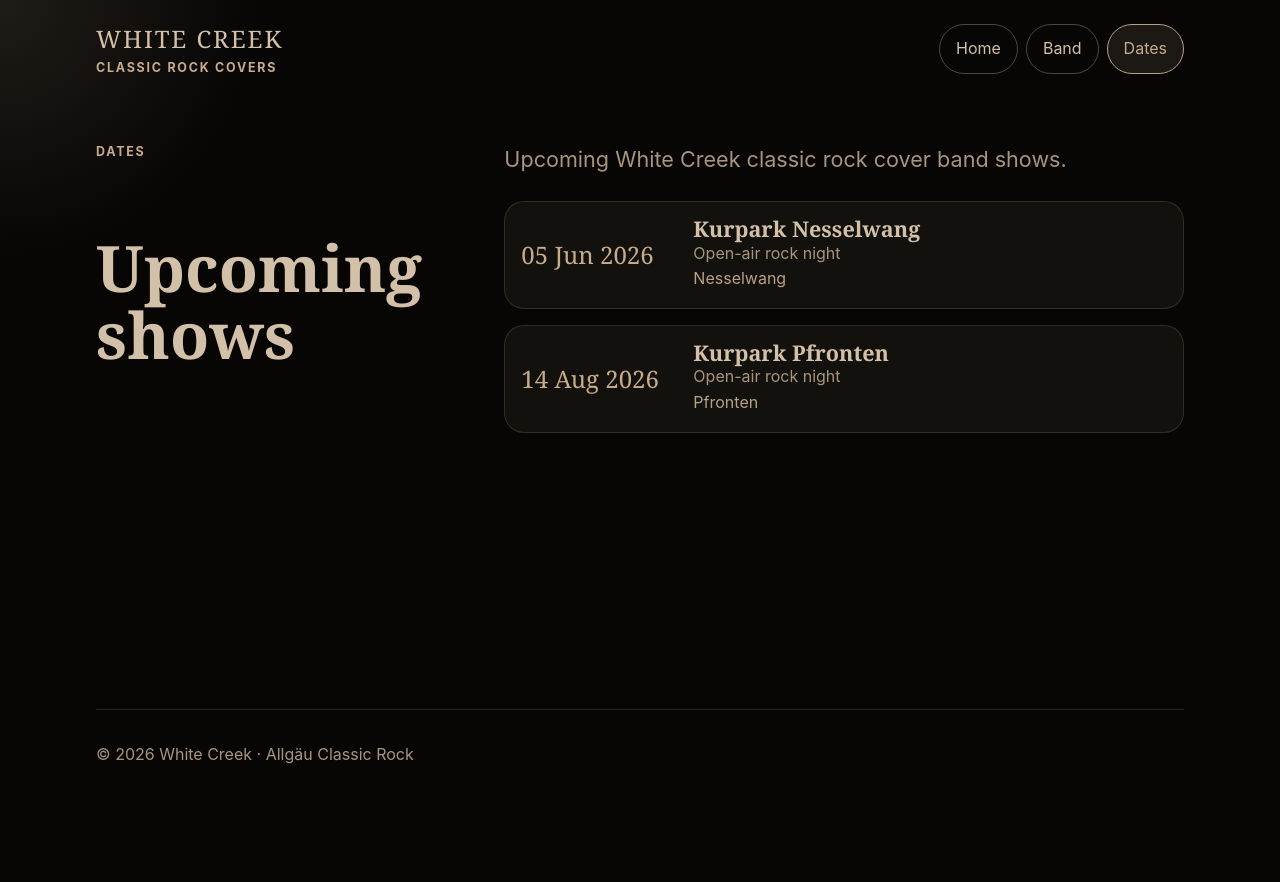
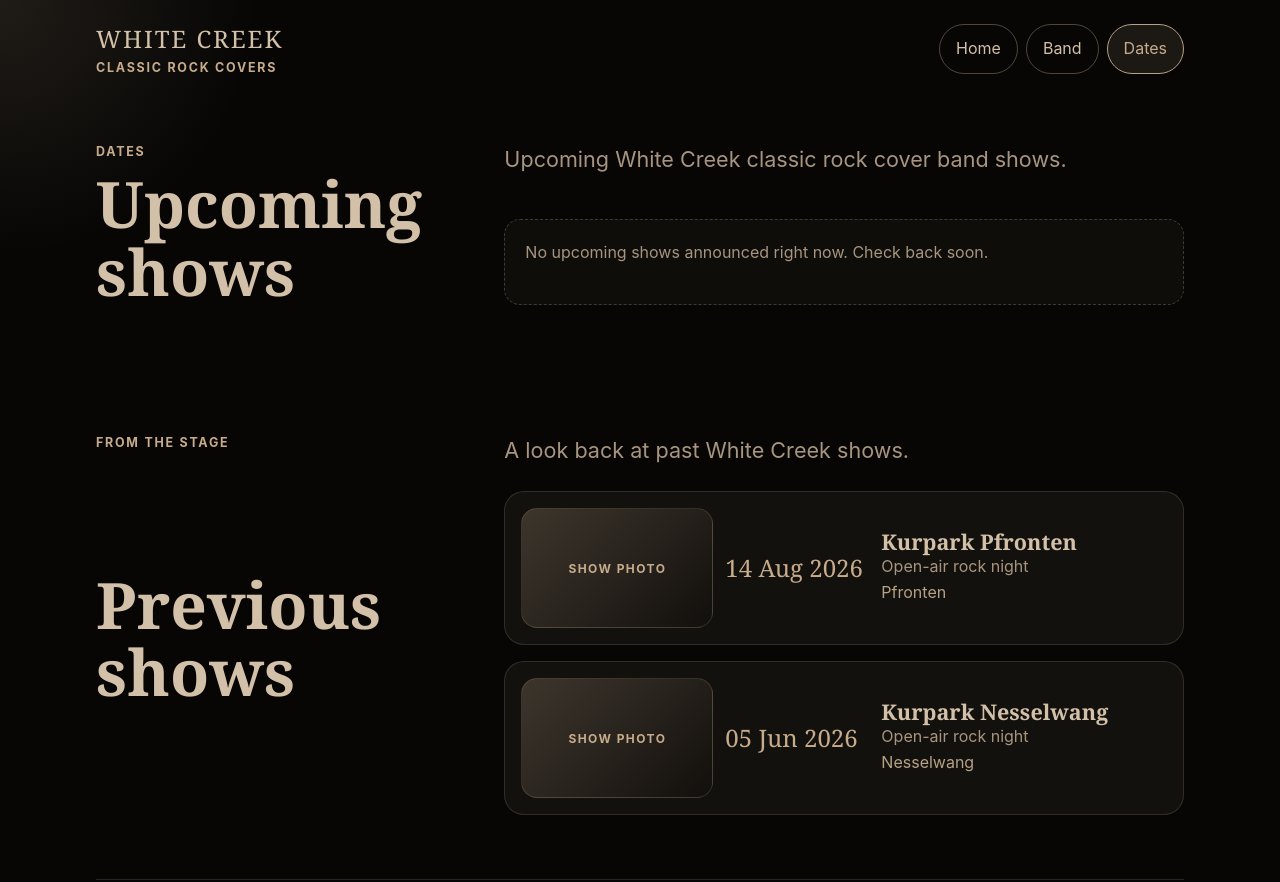
Before and after one commit to inib/whitecreek_website, a Gatsby site: page /dates in a window 1280 px wide. Shown: the top 882 px of the page. Before the commit the page ends 800 px from the top, so only its background shows below. Built offline with nearby package versions, Linux system fonts and the light colour scheme; Gatsby itself is replaced by a stand-in of ours.

Commit message:
past shows

```diff
--- a/src/components/event-list.js
+++ b/src/components/event-list.js
@@ -16,18 +16,31 @@ function formatEventDate(date) {
 }
 
 /**
- * Description: Displays upcoming concerts as an accessible, low-JavaScript event list.
+ * Description: Displays concerts as an accessible, low-JavaScript event list, with optional photos for previous shows.
  * Dependencies: React for rendering list markup and formatEventDate for data-file date display.
  * Code-customers: Landing page preview and full dates page.
- * Variables/origin: events and isPreview are supplied by pages; event fields come from src/data/events.json.
+ * Variables/origin: events, isPreview, showPhotos, and emptyMessage are supplied by pages; event fields come from src/data/events.json.
  */
-export default function EventList({ events, isPreview = false }) {
+export default function EventList({
+  events,
+  isPreview = false,
+  showPhotos = false,
+  emptyMessage = "No shows announced yet.",
+}) {
   const visibleEvents = isPreview ? events.slice(0, 3) : events;
+
+  if (visibleEvents.length === 0) {
+    return <p className="event-list__empty">{emptyMessage}</p>;
+  }
 
   return (
     <div className="event-list">
       {visibleEvents.map((event) => (
-        <article className="event-card" key={`${event.date}-${event.venue}`}>
+        <article
+          className={`event-card${showPhotos ? " event-card--with-photo" : ""}`}
+          key={`${event.date}-${event.venue}`}
+        >
+          {showPhotos ? <EventPhoto event={event} /> : null}
           <time dateTime={event.date}>{formatEventDate(event.date)}</time>
           <div>
             <h3>{event.venue}</h3>
@@ -44,3 +57,31 @@ export default function EventList({ events, isPreview = false }) {
     </div>
   );
 }
+
+/**
+ * Description: Renders a previous show's configured photo or a visible placeholder ready for later replacement.
+ * Dependencies: React and the optional photo/photoAlt fields in src/data/events.json.
+ * Code-customers: EventList when showPhotos is enabled on the dates page.
+ * Variables/origin: event is the current show object supplied by EventList.
+ */
+function EventPhoto({ event }) {
+  if (event.photo) {
+    return (
+      <img
+        className="event-card__photo"
+        src={event.photo}
+        alt={event.photoAlt || `White Creek live at ${event.venue}`}
+      />
+    );
+  }
+
+  return (
+    <div
+      className="event-card__photo-placeholder"
+      role="img"
+      aria-label={`Photo placeholder for ${event.venue}`}
+    >
+      <span>Show photo</span>
+    </div>
+  );
+}
--- a/src/pages/dates.js
+++ b/src/pages/dates.js
@@ -5,19 +5,43 @@ import EventList from "../components/event-list";
 import events from "../data/events.json";
 
 /**
- * Description: Lists upcoming White Creek shows using the shared event list component and structured content data.
+ * Description: Separates White Creek shows into upcoming and previous sections using structured content data.
  * Dependencies: React, shared Layout, Section, EventList, and src/data/events.json.
  * Code-customers: Gatsby page routing for /dates/.
  * Variables/origin: events is imported from src/data/events.json so show updates do not require editing page code.
  */
 export default function DatesPage() {
+  const today = new Date();
+  today.setHours(0, 0, 0, 0);
+
+  const upcomingEvents = events
+    .filter((event) => new Date(`${event.date}T00:00:00`) >= today)
+    .sort((first, second) => first.date.localeCompare(second.date));
+  const previousEvents = events
+    .filter((event) => new Date(`${event.date}T00:00:00`) < today)
+    .sort((first, second) => second.date.localeCompare(first.date));
+
   return (
     <Layout>
       <Section eyebrow="Dates" title="Upcoming shows">
         <p className="lead">
           Upcoming White Creek classic rock cover band shows.
         </p>
-        <EventList events={events} />
+        <EventList
+          events={upcomingEvents}
+          emptyMessage="No upcoming shows announced right now. Check back soon."
+        />
+      </Section>
+
+      <Section eyebrow="From the stage" title="Previous shows">
+        <p className="lead">
+          A look back at past White Creek shows.
+        </p>
+        <EventList
+          events={previousEvents}
+          showPhotos
+          emptyMessage="Previous shows will appear here."
+        />
       </Section>
     </Layout>
   );
@@ -27,13 +51,13 @@ export default function DatesPage() {
  * Description: Supplies document metadata for the dates page.
  * Dependencies: Gatsby Head API.
  * Code-customers: Gatsby build and browser document head.
- * Variables/origin: Title and description reflect the README dates page purpose.
+ * Variables/origin: Title and description reflect the upcoming and previous show content.
  */
 export function Head() {
   return (
     <>
       <title>Dates · White Creek</title>
-      <meta name="description" content="Upcoming White Creek classic rock cover band shows." />
+      <meta name="description" content="Upcoming and previous White Creek classic rock cover band shows." />
     </>
   );
 }
--- a/src/styles/global.css
+++ b/src/styles/global.css
@@ -239,6 +239,40 @@ main {
   color: var(--color-accent);
 }
 
+.event-list__empty {
+  background: rgba(23, 20, 16, 0.5);
+  border: 1px dashed rgba(199, 172, 140, 0.28);
+  border-radius: 1rem;
+  padding: var(--space-5);
+}
+
+.event-card__photo,
+.event-card__photo-placeholder {
+  aspect-ratio: 16 / 10;
+  border: 1px solid rgba(199, 172, 140, 0.18);
+  border-radius: 1rem;
+  display: block;
+  width: 100%;
+}
+
+.event-card__photo {
+  object-fit: cover;
+}
+
+.event-card__photo-placeholder {
+  align-items: center;
+  background:
+    linear-gradient(135deg, rgba(183, 161, 135, 0.24), rgba(7, 6, 5, 0.3)),
+    var(--color-surface);
+  color: var(--color-accent-soft);
+  display: flex;
+  font-size: 0.75rem;
+  font-weight: 700;
+  justify-content: center;
+  letter-spacing: 0.12em;
+  text-transform: uppercase;
+}
+
 .member-card {
   display: grid;
   gap: var(--space-3);
@@ -309,6 +343,10 @@ main {
     grid-template-columns: 10rem 1fr;
   }
 
+  .event-card--with-photo {
+    grid-template-columns: minmax(12rem, 0.8fr) 9rem minmax(0, 1.2fr);
+  }
+
   .member-grid,
   .gallery-grid {
     grid-template-columns: repeat(2, minmax(0, 1fr));
```
Also changed, not shown: src/pages/index.js (+11 -1 lines), README.md.
